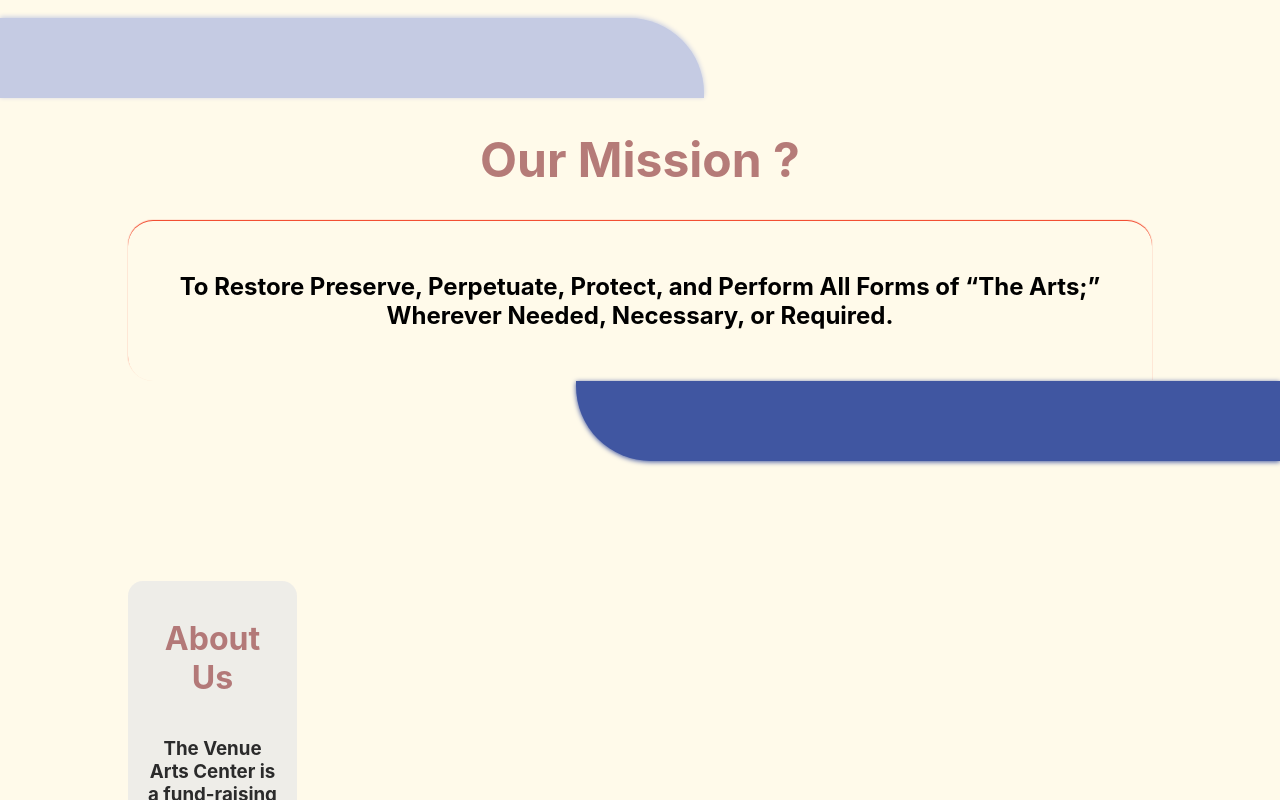
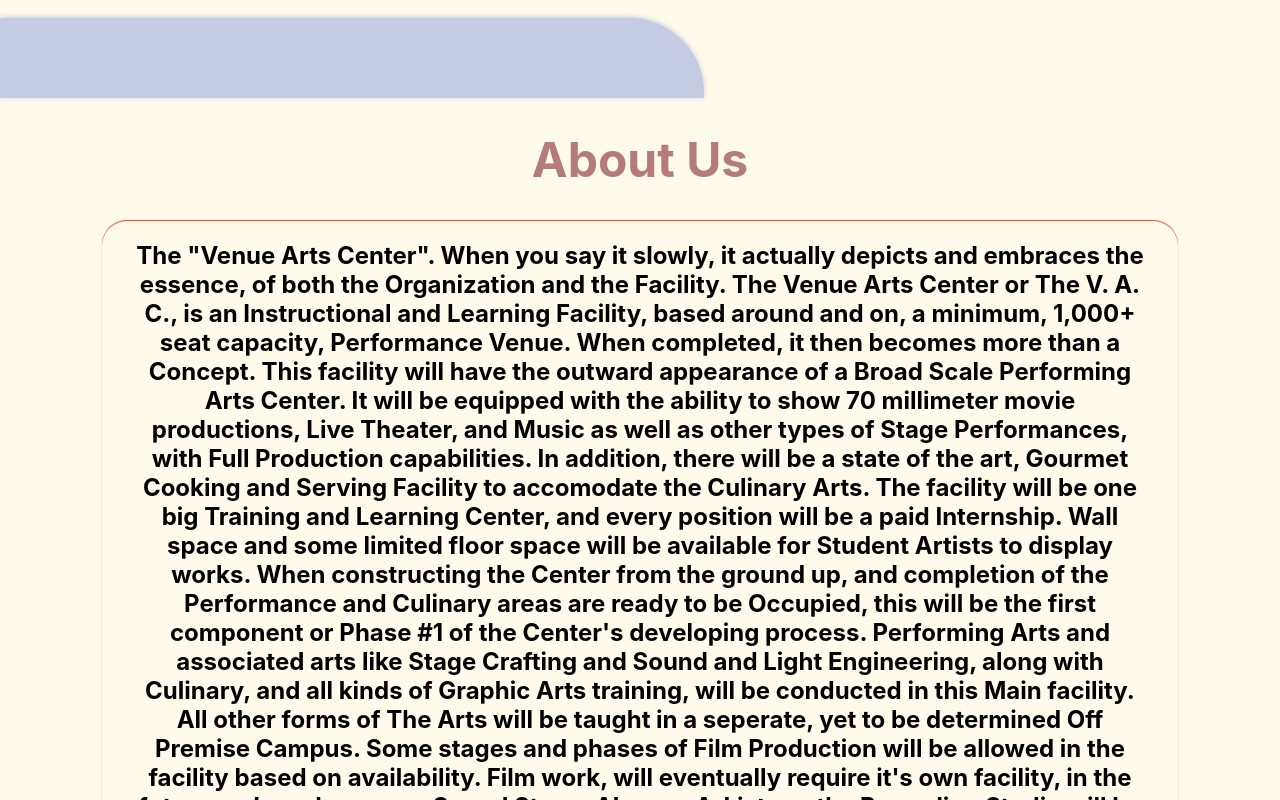
Before and after one commit to Gushihiro/The-Venue-Arts-Center, a React (Create React App) app: page / in a window 1280 px wide. Shown: the part 920-1720 px from the top of the page. Built offline with nearby package versions, Linux system fonts and the light colour scheme; the HTML template or start-up script is replaced by a standard one.

Commit message:
new about stuff

```diff
--- a/src/index.css
+++ b/src/index.css
@@ -55,6 +55,7 @@ a {
   align-self: center;
   width: 80%;
   min-height: 20vh;
+  padding: 0 2vw;
   box-shadow: 0px -1px 1px #f13c20;
   border-radius: 25px;
   border-bottom-right-radius: 0px;
--- a/src/pages/Main.tsx
+++ b/src/pages/Main.tsx
@@ -11,10 +11,31 @@ export default function Main() {
       <NavBar />
       <div className='missiontop'/>
       <div className='missionheader'>
-        <h1>Our Mission ?</h1>
+        <h1>About Us</h1>
       </div>
       <div className='missiontext'>
-        <h2>To Restore Preserve, Perpetuate, Protect, and Perform All Forms of “The Arts;” Wherever Needed, Necessary, or Required.</h2>
+        <h2>The "Venue Arts Center". When you say it slowly, it actually depicts and embraces the essence, of both the Organization and the Facility. The Venue Arts Center or The V. A. C., is an Instructional and Learning Facility, based around and on, a minimum, 1,000+ seat capacity, Performance Venue.
+          When completed, it then becomes more than a Concept. This facility will have the outward appearance of a Broad Scale Performing Arts Center.
+          It will be equipped with the ability to show 70 millimeter movie productions, Live Theater, and Music as well as other types of Stage Performances, with Full Production capabilities. In addition, there will be a state of the art, Gourmet Cooking and Serving Facility to accomodate the Culinary Arts. The facility will be one big Training and Learning Center, and every position will be a paid Internship. Wall space and some limited floor space will be available for Student Artists to display works.
+          When constructing the Center from the ground up, and completion of the Performance and Culinary areas are ready to be Occupied, this will be the first component or Phase #1 of the Center's developing process. Performing Arts and associated arts like Stage Crafting and Sound and Light Engineering, along with Culinary, and all kinds of Graphic Arts training, will be conducted in this Main facility. All other forms of The Arts will be taught in a seperate, yet to be determined Off Premise Campus. Some stages and phases of Film Production will be allowed in the facility based on availability. Film work, will eventually require it's own facility, in the future and maybe even a Sound Stage. Also, an A-List worthy Recording Studio will be incorporated into Phase #1 as an added service to incoming National Performers.
+          One main goal of the VAC is to make Educational Opportunities available, in the form of, "Hands On" Internships, in the various Fields of Creativity that the VAC will offer.
+          We want to bring everyday, real time experience, to the On-Line concept, of 1 stop shopping, when comes to offering Live Courses, but In Person, in, whatever form of The Arts, a person is interested in learning.
+          One additional goal, is to become an accredited Learning and Instructional Center, with Nationally recognized, Valid Certification using the famous Julliard, as a Bar for Excellence. Eventually we would like to offer Scholarships as well.
+          Enrollment will be open to anyone over 18, and financial assistance programs will be in place, for those that may require them. Handicapped, Disabled, DAV, Ex Military, Seniors, and the Financially Challenged will
+          be encouraged to apply.
+          We intend to set up a special dept to process and monitor, "Job Placement" activities and "Financial" assistance. A typical course is 1 year, which includes 6 months of Training and 6 months of Internship, with Job Placement at completion of the Course. Not all Arts classes will come with Job Placement. In other words, if you want to learn how to Paint or Juggle, you'll have the Skills to make your own way.
+          The Motto and Mission Statement of The Venue Arts Center is to "Restore, Preserve, Perpetuate, Protect and Perform all forms of The Arts wherever needed or deemed to be Required.
+          Restore could mean anything from bringing back Lost Arts, to Restoring Old Theaters and Venues, or to play, repair or build Vintage Instruments. Preserving could mean, not letting certain Art Forms become extinct. Perpetuating, is reinforcing all The Arts for
+          " Life" and future generations.
+          We are the "Archivists" and the "Ressurectors". We will take The Smithsonian, one step further. In essence, we want to Preserve Our Heritage, because someone has to.
+          The Arts represent the story of our lives as humans, and how we have grown and changed, and influenced each other. The Arts is our Fabric, keeps us warm and make us feel cool too.
+          We are The Venue Arts Center and we want to see The Arts stick around, this is our Pilot Project, and we want to see a Venue Arts Center in every corner of this Country.
+          We are Proud and Honored to announce we will be building our Pilot Project in Oak Harbor Washington on Whidbey Island and slowly transitioning from our temporary home office in Bremerton to a new location Oak Harbor over the next few months.
+          This move will make us new residents and put us closer to the Music Festival we have postponed til next summer.
+          We will be VAC Presents and we hope to see you sooner than later.
+        </h2>
+        <h2>Greetings To All of You</h2>
+        <h2>Ed Seifert CEO & Scot Jones CFO</h2>
       </div>
       <div className='missionbottom'/>
       <div className='aboutusCont'>
```
